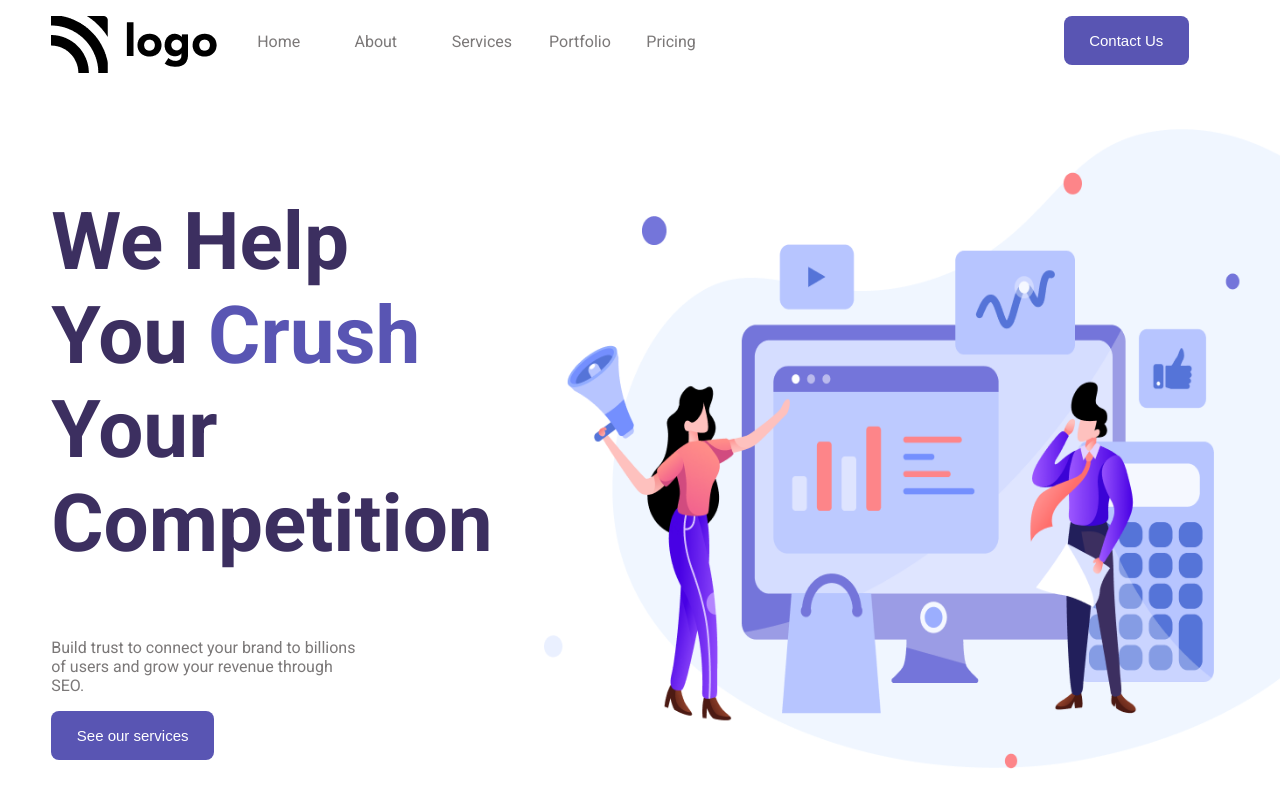
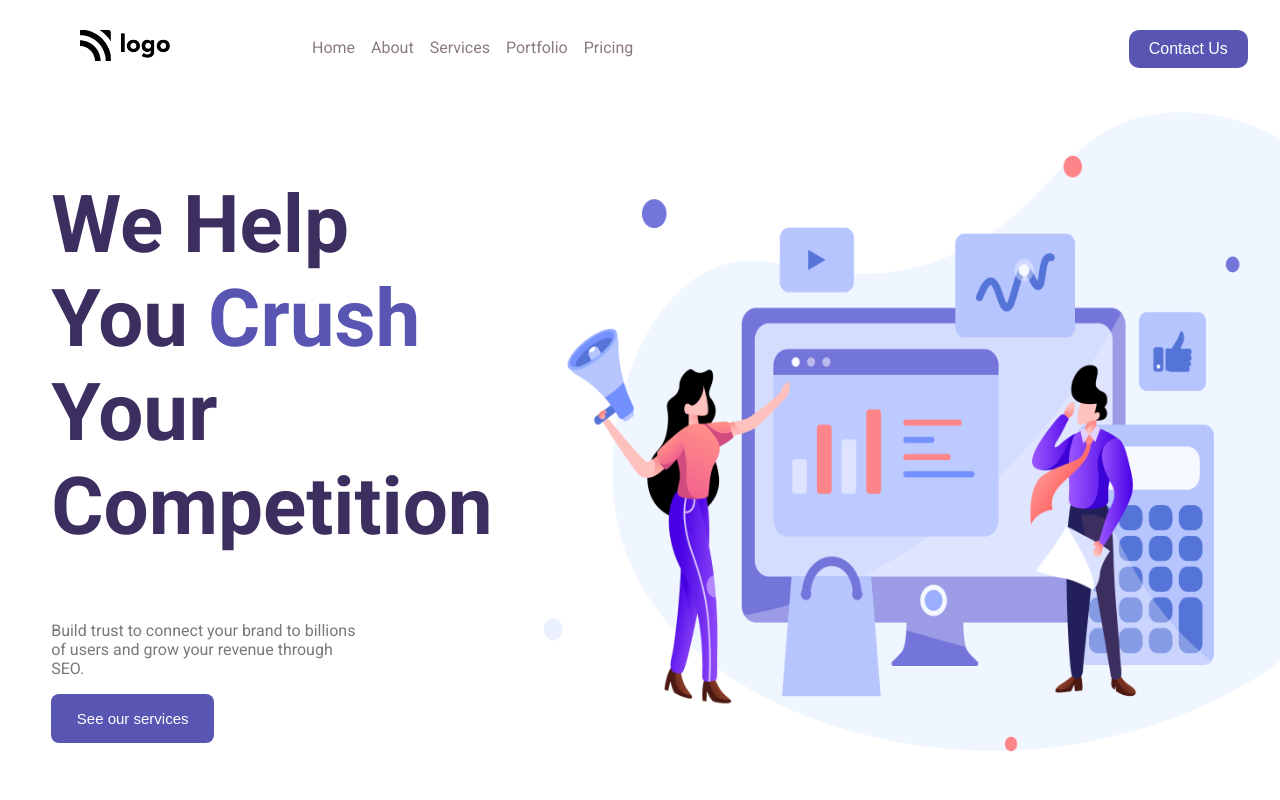
Before and after one commit to ankit110/Digital_Marketing_Home_landinPage, a website: page index.html in a window 1280 px wide. Shown: the top 800 px of the page. Drawn offline with Linux system fonts and the light colour scheme.

Commit message:
did some changes in httml.index and style.css

```diff
--- a/index.html
+++ b/index.html
@@ -19,7 +19,7 @@
     <div class="container">
       <section aria-label="navbar">
         <nav class="navbar-container">
-          <div>
+          <div class = "logo">
             <img src="./assets/Logo.png" alt="brand-logo" />
           </div>
           <div class="grow-list">
--- a/style.css
+++ b/style.css
@@ -5,56 +5,77 @@ body {
     padding: 0;
     outline: 0;
     font-family: 'Roboto', sans-serif;
+    display: flex;
 }
 
-.navbar-container {
+
+
+.navbar-container{
     display: flex;
-    width: 100%;
-    margin-top: 2vh;
-    color: rgba(75, 71, 71, 0.733);
-    margin-bottom: 7vh;
+    flex-direction: row;
+    position: relative;
+    top: 30px;
 }
 
-.navbar-container>div>img {
-    display: flex;
-    margin-left: 4vw;
-    flex: 2;
+.navbar-container .logo {
+    position: absolute;
+    left: 80px;
 }
 
-div>.list {
-    display: flex;
-    list-style-type: none;
-    width: 38vw;
-    align-items: center;
-    justify-content: center;
-
-    margin-right: 25vw;
-}
-
-.list-item {
-    display: flex;
-    flex: 1;
+.navbar-container .logo:hover {
     cursor: pointer;
 }
 
-.list-item:hover {
-    font-weight: bold;
-    color: #111;
+.logo img {
+    width: 90px;
 }
 
-.button-group .nav-button {
-    padding: 2vh 2vw;
-    color: #fff;
-    background-color: #5955B3;
-    border: none;
-    border-radius: 8px;
-    font-size: 15px;
+.navbar-container .grow-list {
+    display: flex;
+    position: absolute;
+    left: 16em;
+
+    top: -0.5em;
+    color: #8b7c7c;
+}
+
+.navbar-container ul {
+    display: flex;
+    justify-content: space-between;
+    align-items: center;
+}
+
+.navbar-container ul>li {
+    list-style: none;
+    margin-left: 1em;
+}
+
+.navbar-container ul li:hover {
+    color: #000;
     cursor: pointer;
 }
+
+.navbar-container .button-group {
+    display: flex;
+    position: absolute;
+    right: 4em;
+}
+
+.navbar-container .button-group .nav-button {
+    background-color: #5955B3;
+    padding: 10px 20px;
+    outline: none;
+    border: none;
+    border-radius: 10px;
+    color: #fff;
+    font-size: 16px;
+}
+
 
 .banner-container {
     display: grid;
     grid-template-columns: 1fr 1fr;
+    margin-top: 7em;
 }
 
 .banner-container>div+div>img {
```
